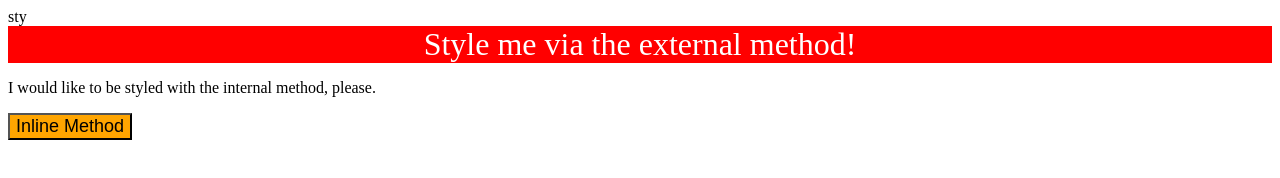
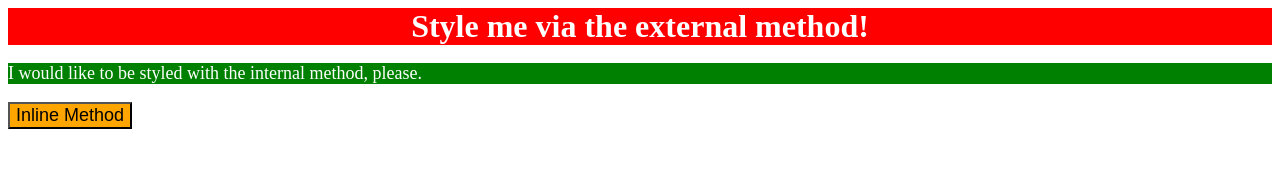
Before and after one commit to Johneyrenov/practice-odin, a plain HTML site: page 01-méthodes-css/index.html in a window 1280 px wide. Drawn offline with Linux system fonts and the light colour scheme.

Commit message:
other evolution

```diff
--- a/01-méthodes-css/index.css
+++ b/01-méthodes-css/index.css
@@ -3,5 +3,5 @@ div{
     color: white;
     font-size: 32px;
     text-align: center;
-
+    font-weight: bold;
 }
--- a/01-méthodes-css/index.html
+++ b/01-méthodes-css/index.html
@@ -5,7 +5,13 @@
     <meta name="viewport" content="width=device-width, initial-scale=1.0">
     <title>Methods for Adding CSS</title>
     <link rel="stylesheet" href="index.css">
-    sty
+    <style>
+        p {
+            background-color: green;
+            color: white;
+            font-size: 18px;
+        }
+      </style>
 </head>
 <body>
     <div>Style me via the external method!</div>
```
